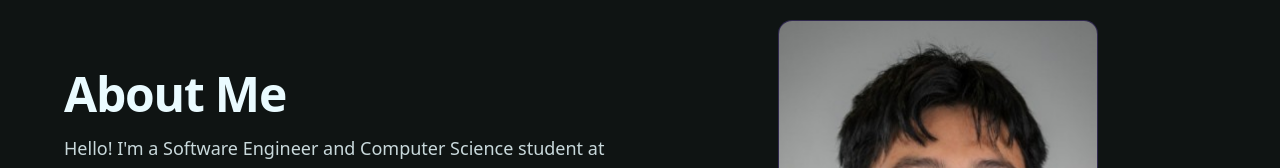
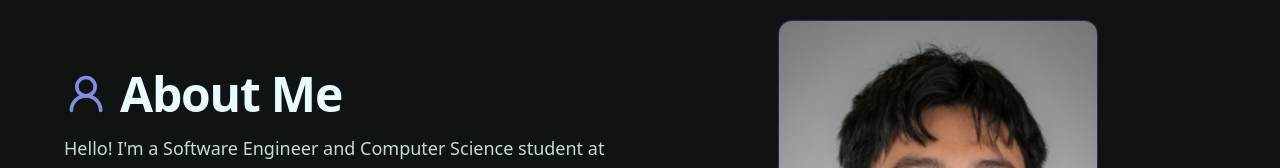
Before and after one commit to Jason8908/personal-website-frontend, a Next.js app: page / in a window 1280 px wide. Shown: the part 861-1029 px from the top of the page. Built offline with nearby package versions, Linux system fonts and the light colour scheme; no server answers.

Commit message:
added icon next to about title

```diff
--- a/src/components/landing/about/AboutSection.tsx
+++ b/src/components/landing/about/AboutSection.tsx
@@ -1,6 +1,7 @@
 import { getTranslations } from "next-intl/server";
 import Image from "next/image";
 import { cn } from "@/lib/utils";
+import { UserRound } from "lucide-react";
 
 type AboutSectionProps = {
   className?: string;
@@ -13,9 +14,12 @@ export async function AboutSection({ className }: AboutSectionProps) {
     <section id="about" className={cn("w-full px-6 py-20", className)}>
       <div className="mx-auto grid w-full max-w-6xl grid-cols-1 items-center gap-10 md:grid-cols-2">
         <div className="order-2 md:order-1 flex flex-col gap-4">
-          <h2 className="text-4xl font-semibold tracking-tight text-foreground sm:text-5xl">
-            {t("title")}
-          </h2>
+          <div className="flex items-center gap-3">
+            <UserRound className="h-11 w-11 text-secondary" aria-hidden="true" />
+            <h2 className="text-4xl font-semibold tracking-tight text-foreground sm:text-5xl">
+              {t("title")}
+            </h2>
+          </div>
           {t("description")
             .split(/\n+/)
             .map((paragraph) => paragraph.trim())
```
